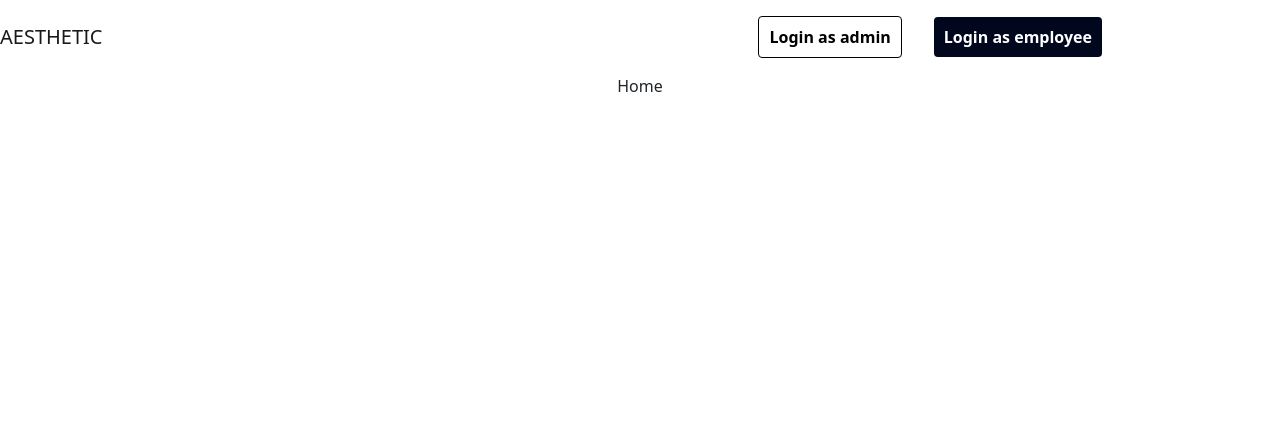
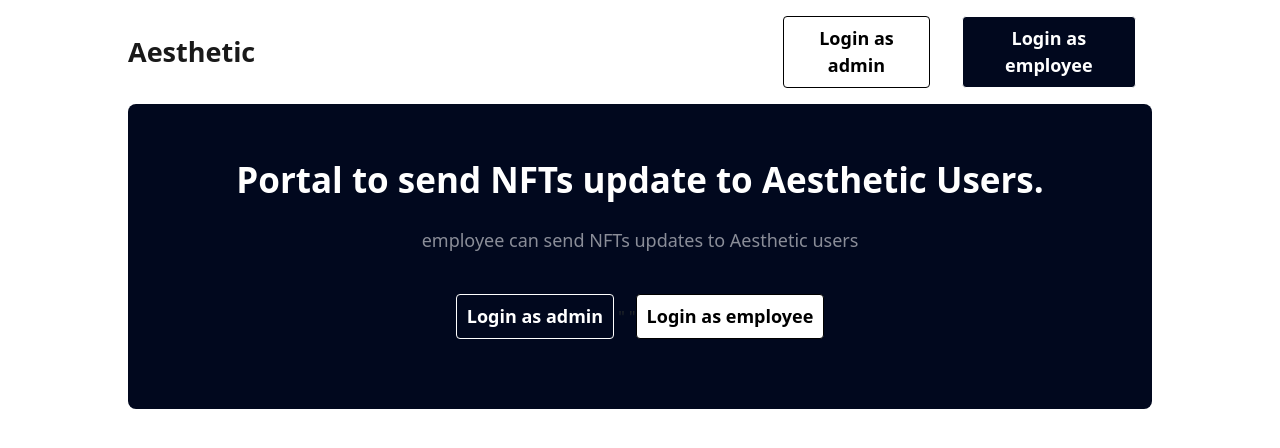
Before and after one commit to amanc1248/aestheticproject, a React (Create React App) app in the folder frontend/: page / in a window 1280 px wide. Shown: the top 448 px of the page. Built offline with nearby package versions, Linux system fonts and the light colour scheme.

Commit message:
ADD: homepage

```diff
--- a/frontend/src/components/Header.js
+++ b/frontend/src/components/Header.js
@@ -4,48 +4,10 @@ import MenuIcon from "@mui/icons-material/Menu";
 import "../styles/components/Header.css";
 function Header() {
   return (
-    <div>
-      {/* <Navbar>
+    <div className="apply__home__margin">
+      <Navbar expand="lg" bg="white" className="the__navbar">
         <Navbar.Brand href="/" className={"navbar__brand"}>
-          AESTHETIC
-        </Navbar.Brand>
-        <Navbar.Collapse
-          id="basic-navbar-nav"
-          className="text-md-end order-last"
-        >
-          <Nav className="nav__links">
-            <Nav.Link>
-              {" "}
-              <span className="nav__link">hi</span>
-            </Nav.Link>
-          </Nav>
-        </Navbar.Collapse>
-        <Navbar.Toggle
-          className="navbar-toggler"
-          type="button"
-          data-toggle="collapse"
-          data-target="#navbarSupportedContent"
-          aria-controls="navbarSupportedContent"
-          aria-expanded="false"
-          aria-label="Toggle navigation"
-        >
-          <span className="">
-            menu
-            <MenuIcon className="hamburger__icon"></MenuIcon>
-          </span>
-        </Navbar.Toggle>
-      </Navbar> */}
-
-      <Navbar
-        // onClick={() => {
-        //   setNavbarColor(true);
-        // }}
-        expand="lg"
-        bg="white"
-        className="the__navbar"
-      >
-        <Navbar.Brand href="/" className={"navbar__brand"}>
-          AESTHETIC
+          Aesthetic
         </Navbar.Brand>
         {/* INside the navbar.collapse will be everything which will be collapsed */}
         <Navbar.Collapse
--- a/frontend/src/screens/Home/Home.js
+++ b/frontend/src/screens/Home/Home.js
@@ -1,7 +1,21 @@
 import React from "react";
-
+import "../../styles/screens/Home.css";
 function Home() {
-  return <div>Home</div>;
+  return (
+    <div className="home apply__home__margin">
+      <div className="home__title">
+        Portal to send NFTs update to Aesthetic Users.
+      </div>
+      <div className="home__subtitle">
+        employee can send NFTs updates to Aesthetic users
+      </div>
+      <div className="home__buttons">
+        <button className=" login__employee__button">Login as admin</button>
+        <span> " "</span>
+        <button className="login__admin__button">Login as employee</button>
+      </div>
+    </div>
+  );
 }
 
 export default Home;
--- a/frontend/src/styles/components/Header.css
+++ b/frontend/src/styles/components/Header.css
@@ -1,6 +1,9 @@
 .navbar__brand{
   margin-right: 50%;
+  font-size: 27px;
+  font-weight: 700;
 }
+
 .hamburger__icon {
     color: black;
   }
@@ -9,7 +12,8 @@
     border: 1px solid black;
     border-radius: 4px;
     padding: 8px 10px ;
-    font-weight: 600;
+    font-weight: 700;
+    font-size: 18px;
   }
 
 .login__employee__button{
@@ -17,7 +21,9 @@
   color: white;
   border-radius: 4px;
   padding: 8px 10px ;
-  font-weight: 600;
-  border: none;
+  font-weight: 700;
+  font-size: 18px;
+  border: 1.2px solid white;
+
 
 }
--- /dev/null
+++ b/frontend/src/styles/screens/Home.css
@@ -0,0 +1,22 @@
+.apply__home__margin{
+    margin: 0 10%;
+}
+.home{
+    border-radius: 8px;
+    height: max-content;
+    background-color: #01081E;
+    padding: 30px 20px;
+}
+.home__title{
+    color: white;
+    font-size: 35px;
+    font-weight: 700;
+    margin: 20px 0;
+}
+.home__subtitle{
+    color: #8A8D98;
+    font-size: 18px;
+}
+.home__buttons{
+    margin: 40px 0;
+}
```
